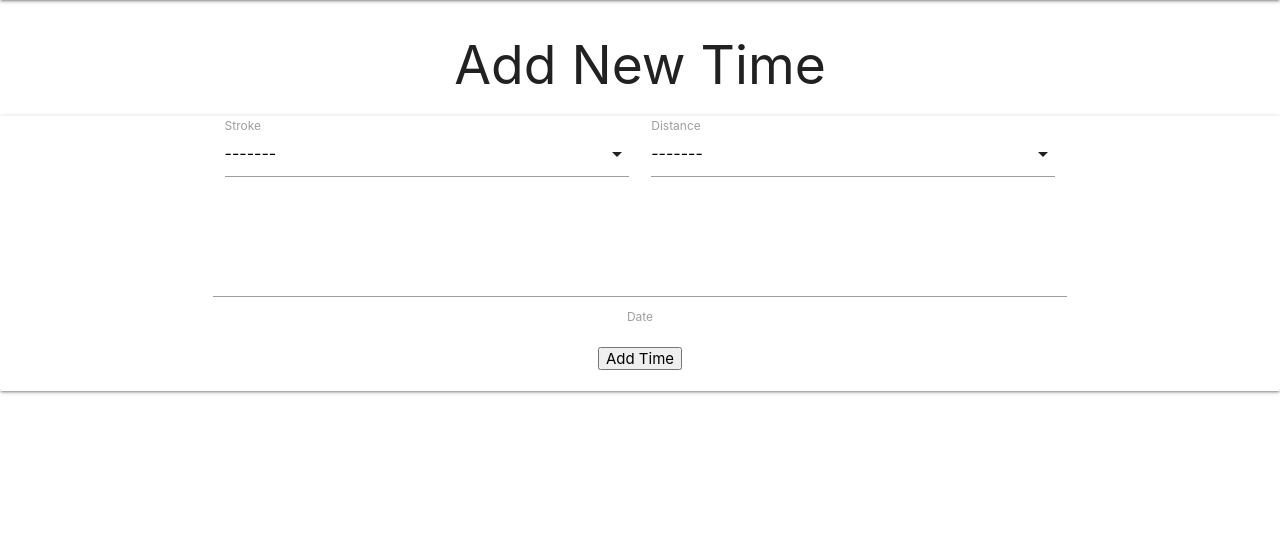
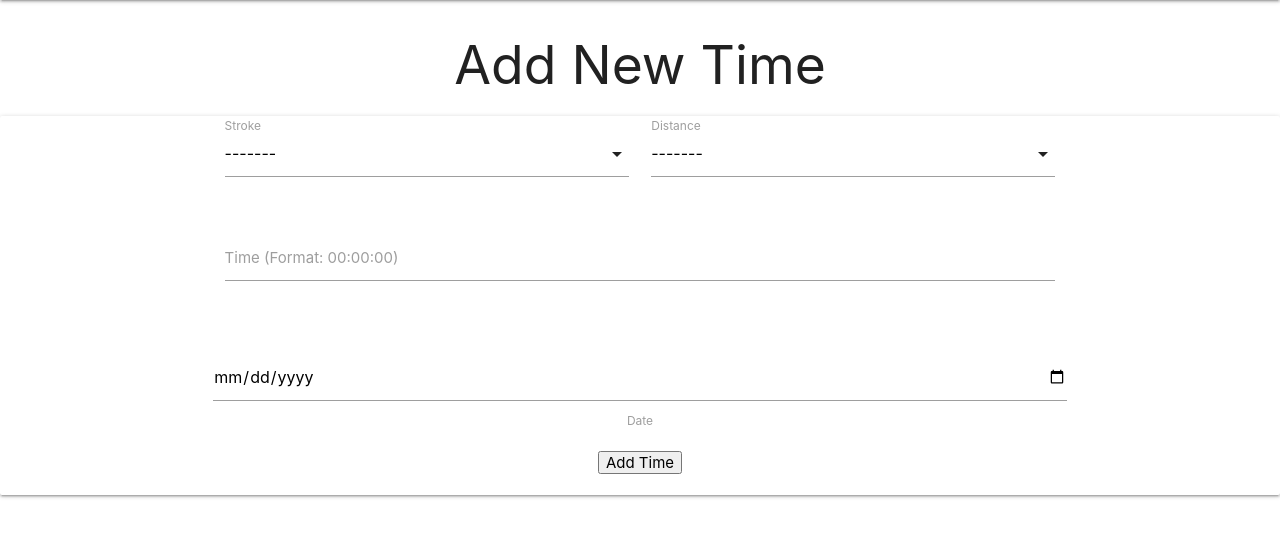
Before and after one commit to seanbrindley17/milestone-project-3-mk2, a Python web app: template templates/new_entry.html in a window 1280 px wide. Shown: the part 64-601 px from the top of the page. Run offline with Jinja, Linux system fonts and the light colour scheme; the template is opened without the code that fills it, so the values that code supplies are empty; some libraries are stand-ins or nearby versions.

Commit message:
Modify distance input field to correctly display dropdown and add initial input for race time, to be tinkered with

```diff
--- a/templates/new_entry.html
+++ b/templates/new_entry.html
@@ -5,7 +5,7 @@
 <h2 class="center-align">Add New Time</h2>
 
 <div class="row card center-align">
-  <form class="col s8 offset-s2 ">
+  <form class="col s8 offset-s2 " method="POST" action="">
     <div class="row">
       <!-- Stroke -->
       <div class="input-field col s6">
@@ -19,19 +19,26 @@
       </div>
       <!-- Distance -->
       <div class="input-field col s6">
-        <select name="stroke_name" id="stroke_name">
+        <select name="distance" id="distance">
           <option value="" disabled selected>-------</option>
           {% for race_distance in distances %}
-          <option value="{{ race_distance.distance }}">{{ race_distance.distance }}</option>
+          <option value="{{ race_distance.race_distance }}">{{ race_distance.race_distance }}</option>
           {% endfor %}
         </select>
-        <label for="stroke_name">Distance</label>
+        <label for="distance">Distance</label>
       </div>
     </div>
+    <!-- Time -->
+     <div class="row">
+        <div class="input-field col s12">
+          <input id="swim_time" name="swim_time" type="tel" pattern="[0-9]{2}+:[0-9]{2}+.[0-9]{2}">
+          <label for="swim_time">Time (Format: 00:00:00)</label>
+        </div>
+     </div>
     <!-- Date -->
     <div class="row">
       <div class="input-field col s6"></div>
-      <input id="swim_date" name="swim_date" type="text" class="datepicker">
+      <input id="swim_date" name="swim_date" type="date" class="datepicker">
       <label for="swim_date">Date</label>
     </div>
     <!-- Submit -->
```
